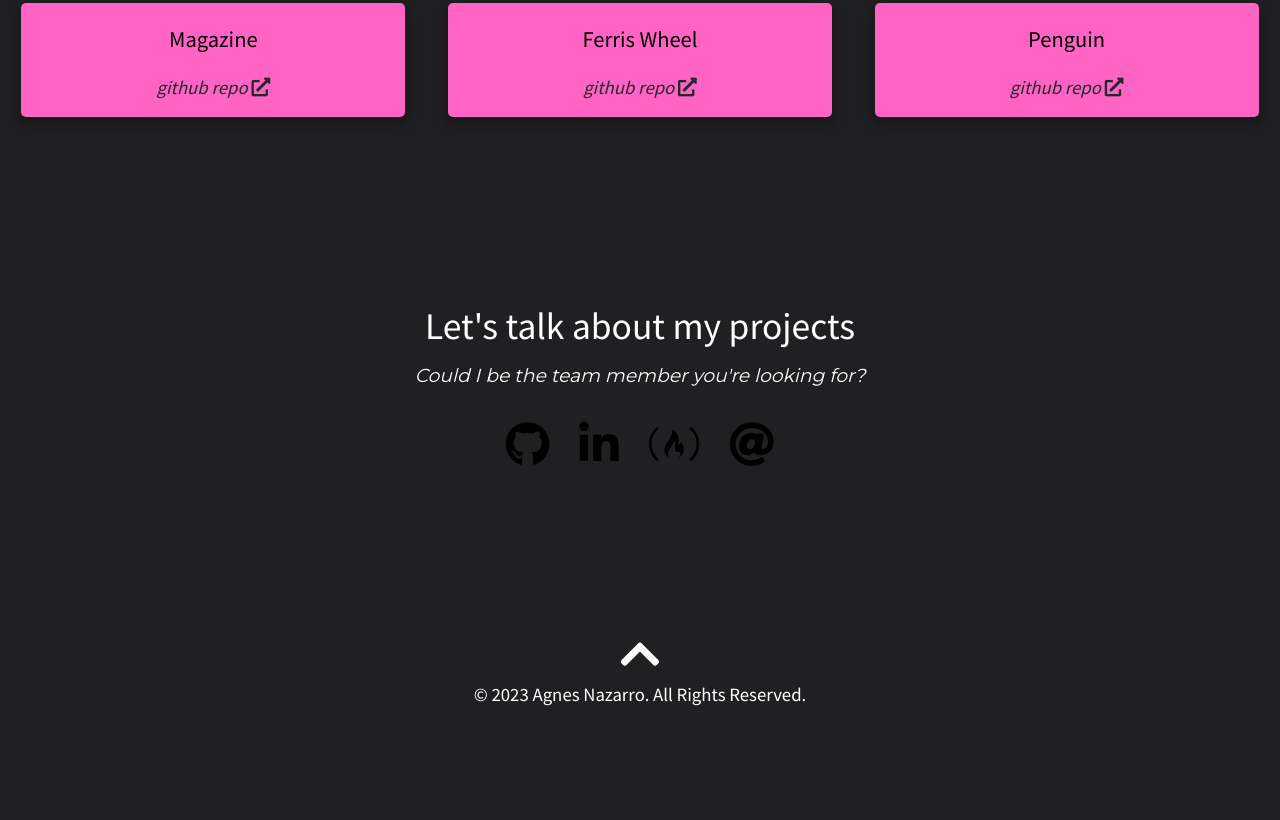
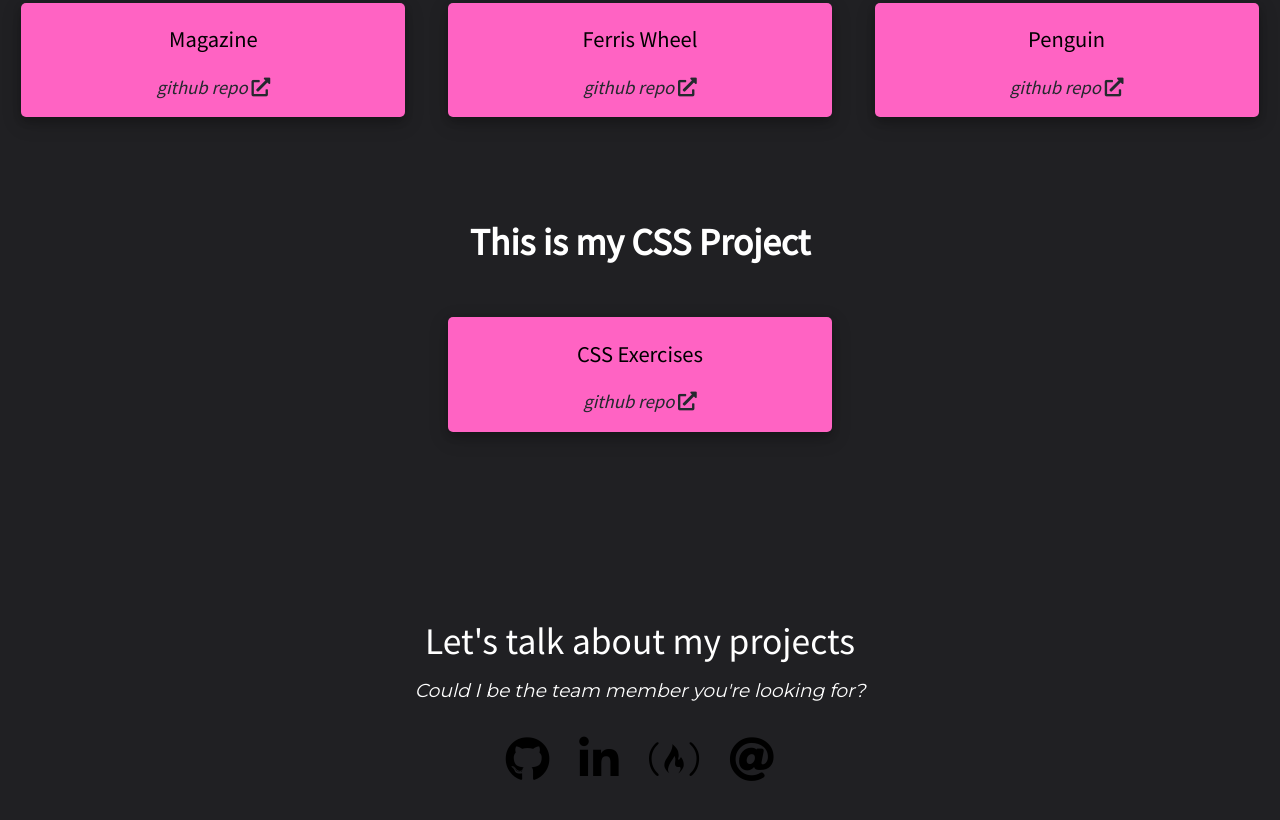
Before and after one commit to agnesnazarro/Personal-Portfolio-Webpage, a plain HTML site: page index.html in a window 1280 px wide. Shown: the part 2069-2889 px from the top of the page. Before the commit the page ends 2801 px from the top, so only its background shows below. Drawn offline with nearby package versions, Linux system fonts and the light colour scheme.

Commit message:
added css exercises

```diff
--- a/index.html
+++ b/index.html
@@ -324,6 +324,23 @@
                     </div>
                 </div>
         </div>
+        <div data-aos="fade-up"  id="projects" class="projects">
+            <p class="work-heading">This is my CSS Project</p>
+                <div class="project-flex">
+                    <div class="project-tile">
+                        <a href="https://agnesnazarro.github.io/CSS-Exercises/"
+                            target="_blank" rel="noopener noreferrer" class="project-link">
+                            <p class="tile-heading">CSS Exercises</p>
+                        </a>
+                        <a href="https://github.com/agnesnazarro/CSS-Exercises" target="_blank"
+                            rel="noopener noreferrer" class="projects-github">
+                            <p class="github-link">github repo
+                                <i class="fas fa-external-link-alt"></i>
+                            </p>
+                        </a>
+                    </div>
+                </div>
+        </div>
         <div data-aos="fade-right" id="contact">
             <div class="contact-wrapper">
                 <div class="profile-header">
```
